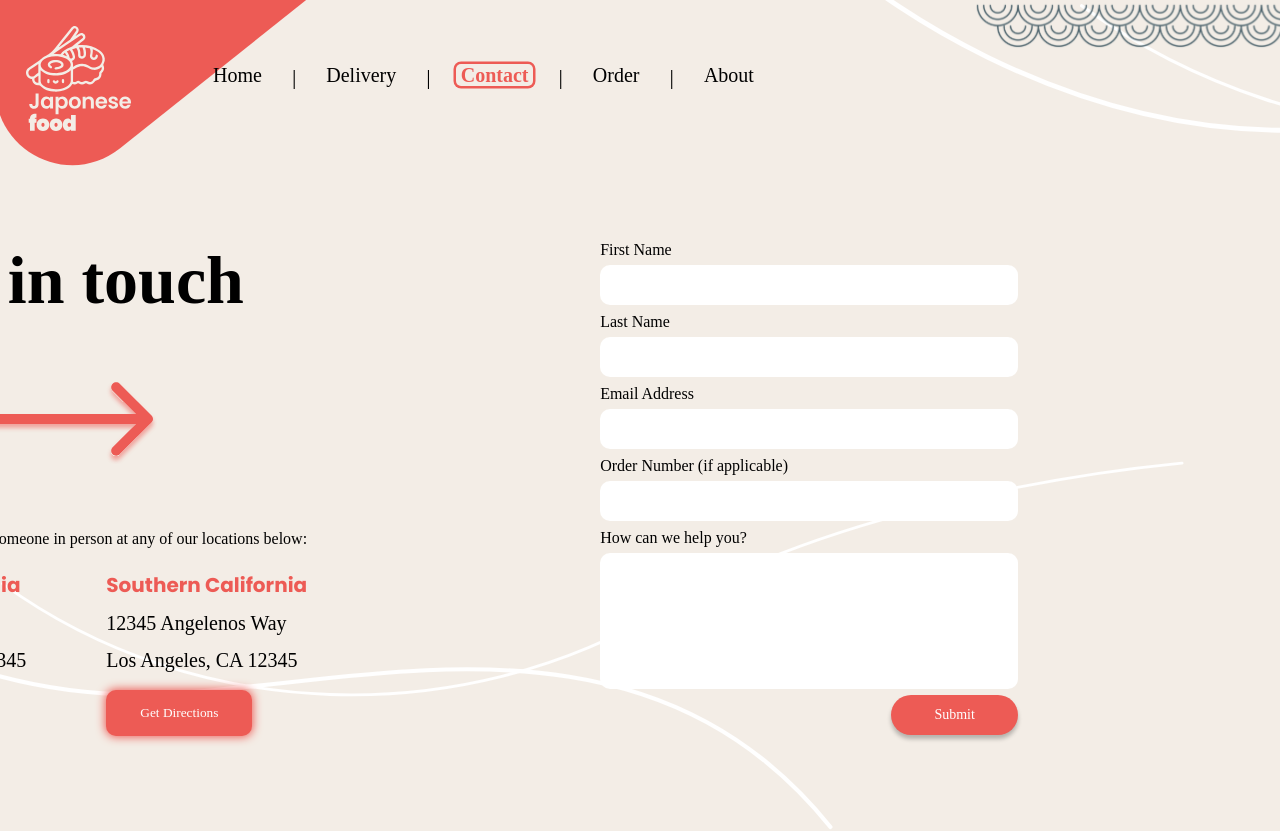
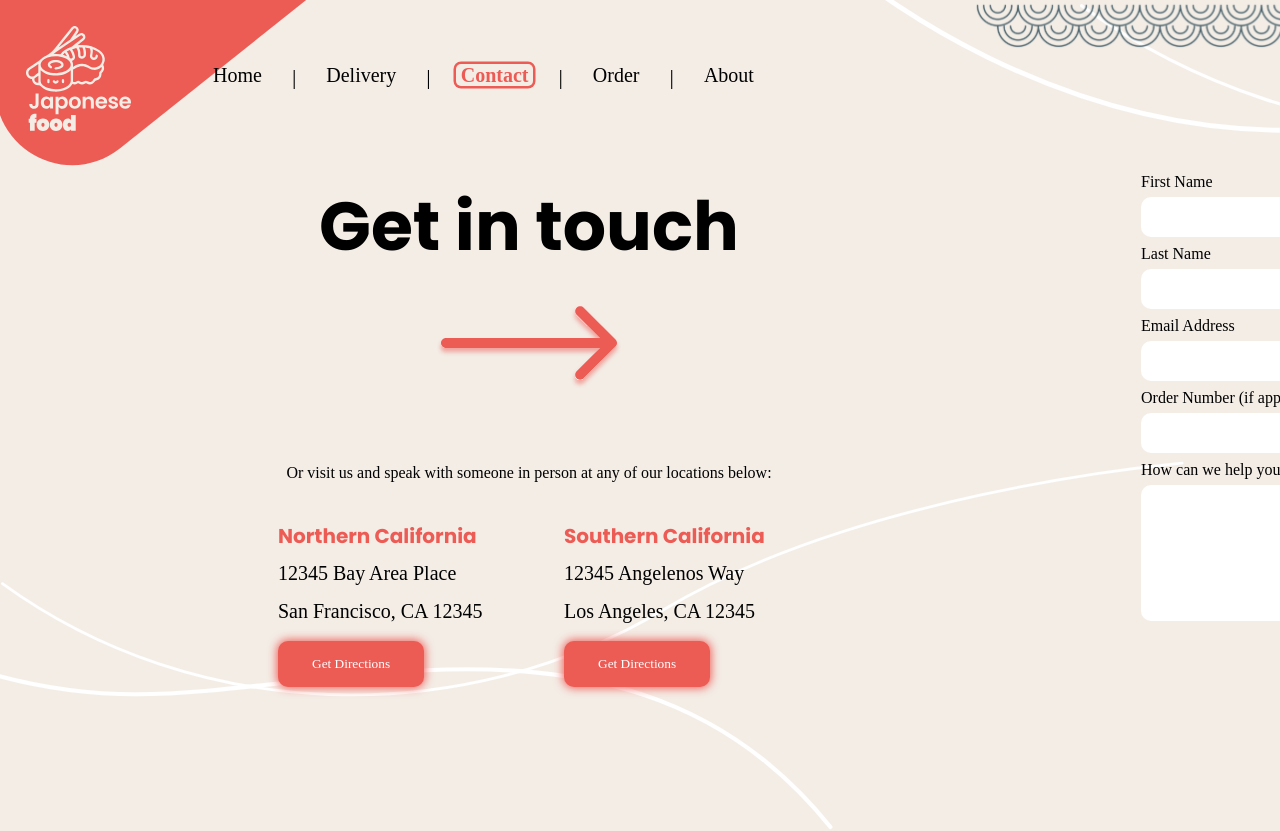
Before and after one commit to CaoBeee/japonese-food, a Next.js app: page /Contact in a window 1280 px wide. Shown: the top 831 px of the page. Built offline with nearby package versions, Linux system fonts and the light colour scheme; a web font is replaced by a local one.

Commit message:
Adjusted contact page to match layout

```diff
--- a/src/app/Contact/page.js
+++ b/src/app/Contact/page.js
@@ -56,8 +56,11 @@ export default function Contact() {
 					src={arrow}
 					alt='arrow'
 				/>
-				<p>Or visit us and speak with someone in person at any of our locations below:</p>
 				<div className={styles.addressContainer}>
+					<p className={styles.visitSentence}>
+						Or visit us and speak with someone in person at any of our locations below:
+					</p>
+					<div className={styles.northSouthContainer}>
 						<div className={styles.north}>
 							<p>
 								<span>Northern California</span>
@@ -78,6 +81,7 @@ export default function Contact() {
 								Los Angeles, CA 12345
 							</p>
 							<button className={styles.directionBtn}>Get Directions</button>
+						</div>
 					</div>
 				</div>
 			</div>
--- a/src/styles/Contact.module.css
+++ b/src/styles/Contact.module.css
@@ -7,11 +7,10 @@
 
 .container {
 	font-family: 'Poppins';
-	justify-content: center;
 	display: flex;
 	height: 806.188px;
-	margin-left: 60px;
-	max-width: 1860px;
+	margin-left: 180px;
+	margin-top: 30px;
 }
 
 .container button {
@@ -19,15 +18,21 @@
 }
 
 .left {
-	margin-left: -500px;
+	margin-left: 30px;
 	text-align: center;
 	margin-right: 35px;
 }
 
 .header {
-	margin-top: 68px;
+	font-family: 'poppins-bold';
+	text-align: center;
+	display: flex;
+	justify-content: center;
 	font-size: 68px;
-	margin-bottom: 62px;
+	margin-bottom: 55px;
+	width: 638px;
+	height: 48px;
+	flex-direction: column;
 }
 
 .left img {
@@ -39,11 +44,42 @@
 	margin-bottom: 19px;
 }
 
+.visitSentence {
+	text-align: center;
+	display: flex;
+	flex-direction: column;
+	font-size: 16px;
+	font-family: 'Poppins';
+	font-weight: 500;
+	margin-bottom: 26px;
+}
+
 .addressContainer {
 	text-align: left;
 	display: flex;
-	justify-content: space-between;
+	flex-direction: column;
+	justify-content: center;
 	line-height: 37.7px;
+}
+
+.northSouthContainer {
+	justify-content: center;
+	display: flex;
+	font-size: 20px;
+	display: flex;
+	line-height: 37.7px;
+	margin-left: 60px;
+}
+
+.north {
+	margin-right: 10px;
+	width: 276px;
+	height: 104px;
+}
+
+.south {
+	width: 276px;
+	height: 104px;
 }
 
 .north span,
@@ -67,10 +103,6 @@
 	box-shadow: 0px 4px 4px rgba(70, 94, 104, 0.25);
 }
 
-.addressContainer p {
-	font-size: 20px;
-}
-
 .directionBtn {
 	background-color: #ed5b55;
 	box-shadow: 0px 0px 10px 1px #ed5b55;
@@ -83,7 +115,7 @@
 }
 
 .right {
-	margin-top: 68px;
+	margin-top: -30px;
 	margin-left: 258px;
 }
 
@@ -101,7 +133,7 @@
 }
 
 .contactForm input {
-	width: 418px;
+	width: 506px;
 	height: 40px;
 	margin-bottom: 8px;
 }
@@ -110,6 +142,7 @@
 	width: 418px;
 	height: 136px;
 	margin-bottom: 6px;
+	width: 506px;
 }
 
 .contactForm button {
```
Lines whose indentation alone changed are shown as unchanged.
